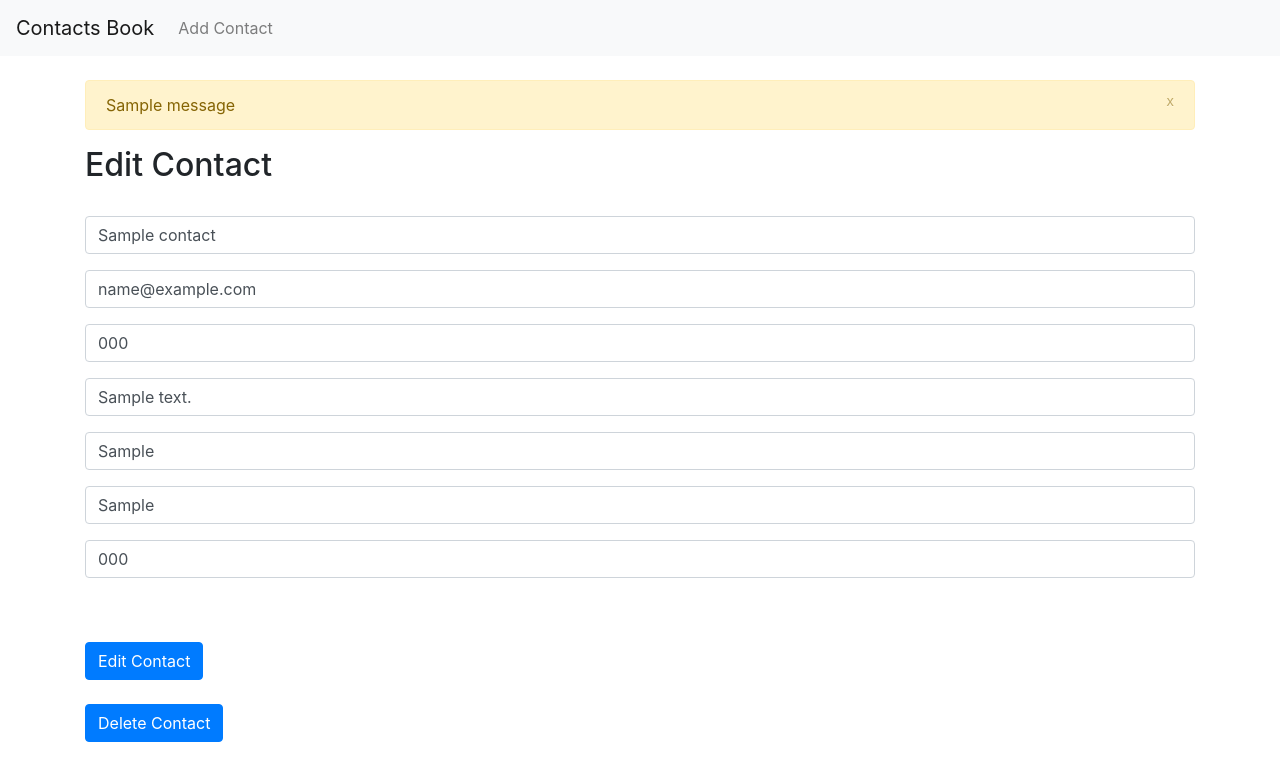
After one commit to SusanStoHelit/ContactsBook, a Django app: page /edit/1 in a window 1280 px wide. The commit adds this page. Shown: the top 781 px of the page. Run offline with Django 3.2, Linux system fonts and the light colour scheme; tables that the repository leaves empty hold one stand-in row (values such as "Sample post"); one stand-in notice (Sample message) is shown; some libraries are stand-ins or nearby versions.

Commit message:
Add-Edit-Delete-Contact-BeforeAuth

```diff
--- a/contacts_book/templates/base.html
+++ b/contacts_book/templates/base.html
@@ -29,8 +29,19 @@
 
   	<br/>
   	<div class="container">
-	    {% block content %}
-		{% endblock %}
+      {% if messages %}
+        {% for message in messages %}
+          <div class="alert alert-warning alert-dismissible" role="alert">
+              <button class="close" data-dismiss="alert" >
+                <small><sup>x</sup></small>
+              </button>
+              {{ message }}
+          </div>
+        {% endfor %}
+      {% endif %}
+
+    	{% block content %}
+    	{% endblock %}
 	</div>
     <!-- Optional JavaScript -->
     <!-- jQuery first, then Popper.js, then Bootstrap JS -->
--- /dev/null
+++ b/contacts_book/templates/edit.html
@@ -0,0 +1,53 @@
+{% extends 'base.html' %}
+{% block content %}
+
+	<h2>Edit Contact</h2>
+	<br/>
+
+
+	{% if get_contact %}
+		<form method="POST">
+		{% csrf_token %}
+		  <div class="form-group">
+		    <input type="text" class="form-control" id="exampleInputEmail1" aria-describedby="emailHelp" value="{{get_contact.name}}" name="name">
+		  </div>
+
+		  <div class="form-group">
+		    <input type="email" class="form-control" id="exampleInputEmail1" aria-describedby="emailHelp" value="{{get_contact.mail}}" name="mail">
+		  </div>
+
+		  <div class="form-group">
+		    <input type="text" class="form-control" id="exampleInputEmail1" aria-describedby="emailHelp" value="{{get_contact.phone}}" name="phone">
+		  </div>
+
+		  <div class="form-group">
+		    <input type="text" class="form-control" id="exampleInputEmail1" aria-describedby="emailHelp" value="{{get_contact.address}}" name="address">
+		  </div>
+
+		  <div class="form-group">
+		    <input type="text" class="form-control" id="exampleInputEmail1" aria-describedby="emailHelp" value="{{get_contact.city}}" name="city">
+		  </div>
+
+		  <div class="form-group">
+		    <input type="text" class="form-control" id="exampleInputEmail1" aria-describedby="emailHelp" value="{{get_contact.country}}" name="country">
+		  </div>
+
+		  <div class="form-group">
+		    <input type="text" class="form-control" id="exampleInputEmail1" aria-describedby="emailHelp" value="{{get_contact.postalcode}}" name="postalcode">
+		  </div>
+		  <div class="form-group">
+		    <input type="hidden" value="{{get_contact.id}}" name="id">
+		  </div>
+		  <br/>
+		  <br/>
+		  <button type="submit" class="btn btn-primary">Edit Contact</button>
+		</form>
+		<br/>
+
+		<form method="POST" action="{% url 'delete' get_contact.id %}" >
+			{% csrf_token %}
+			<input type="hidden" value="{{get_contact.id}}" name="id">
+			<button type="submit" class="btn btn-primary">Delete Contact</button>
+		</form>
+	{% endif %}
+{% endblock %}
--- a/contacts_book/urls.py
+++ b/contacts_book/urls.py
@@ -4,4 +4,6 @@ from . import views
 urlpatterns = [
     path('',views.home,name="home"),
     path('add_contact',views.add_contact,name="add_contact"),
+    path('edit/<list_id>',views.edit,name="edit"),
+    path('delete/<list_id>',views.delete,name="delete"),
 ]
--- a/contacts_book/views.py
+++ b/contacts_book/views.py
@@ -1,7 +1,46 @@
 from django.shortcuts import render,redirect
+from .models import Contacts
+from .forms import ContactForm
+from django.contrib import messages
 
 def home(request):
-	return render(request, 'home.html',{})
+	all_contacts = Contacts.objects.all
+	return render(request, 'home.html',{'all_contacts':all_contacts})
 
 def add_contact(request):
-	return render(request, 'add_contact.html',{})
+	if request.method == 'POST':
+		form = ContactForm(request.POST or None)
+		if form.is_valid():
+			form.save()
+			messages.success(request, ('Contact has been added!!'))
+			return redirect('home')
+		else:
+			messages.success(request, ('Seems like there was an error......!'))
+			return render(request,'add_contact.html',{})
+	else:
+		return render(request, 'add_contact.html',{})
+
+def edit(request, list_id):
+	if request.method == 'POST':
+		current_contact = Contacts.objects.get(pk=list_id)
+		form = ContactForm(request.POST or None, instance=current_contact)
+		if form.is_valid():
+			form.save()
+			messages.success(request, ('Contact has been edited!!'))
+			return redirect('home')
+		else:
+			messages.success(request, ('Seems like there was an error......!'))
+			return render(request,'edit.html',{})
+	else:
+		get_contact = Contacts.objects.get(pk=list_id)
+		return render(request, 'edit.html',{'get_contact':get_contact})
+
+def delete(request, list_id):
+	if request.method == 'POST':
+		current_contact = Contacts.objects.get(pk=list_id)
+		current_contact.delete()
+		messages.success(request, ('Contact has been deleted!!'))
+		return redirect('home')
+	else:
+		messages.success(request, ('Nothing has been deleted!!'))
+		return redirect('home')
```
Also changed, not shown: contacts_book/forms.py (added, +7 -0 lines), contacts_book/templates/add_contact.html (+35 -1 lines), contacts_book/templates/home.html (+25 -1 lines).
